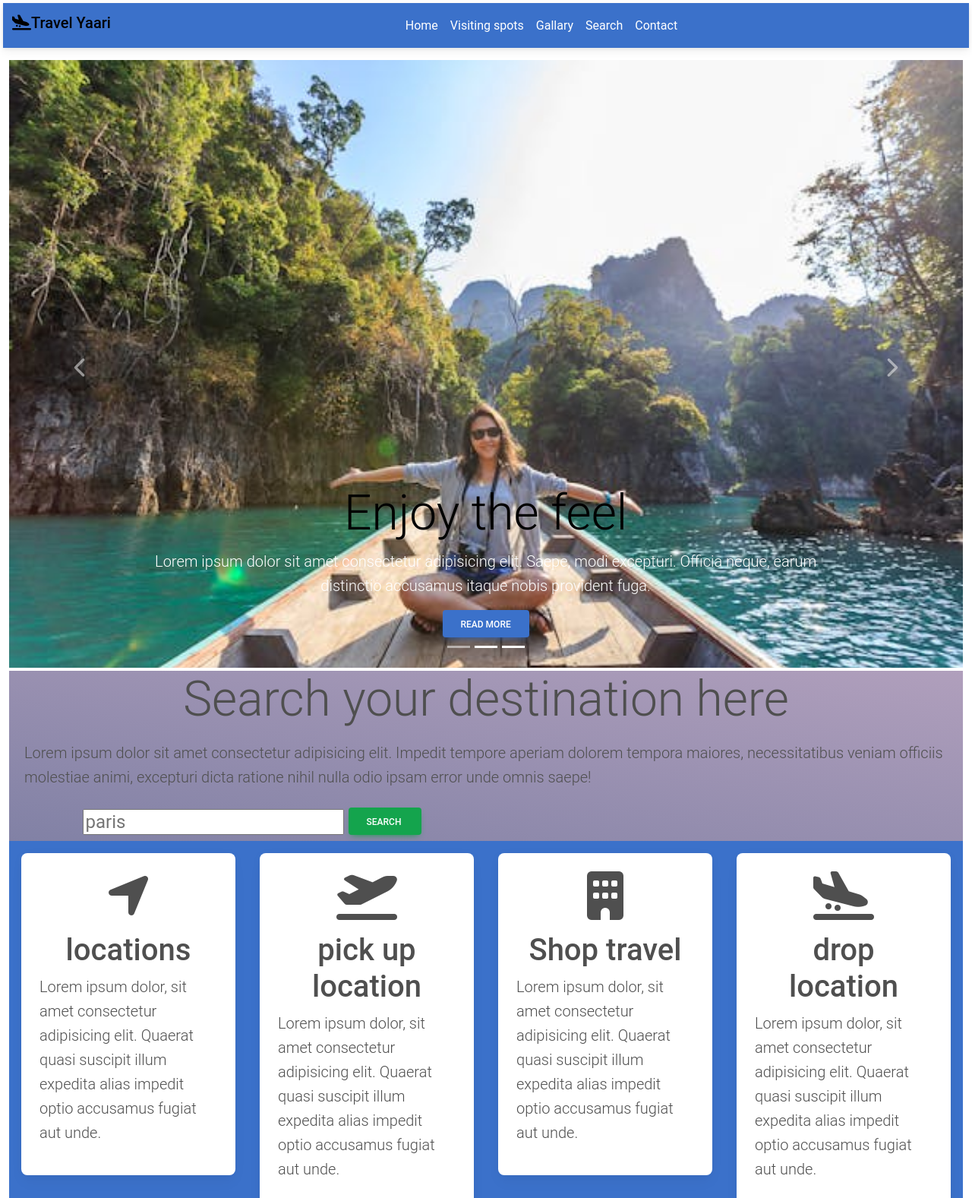
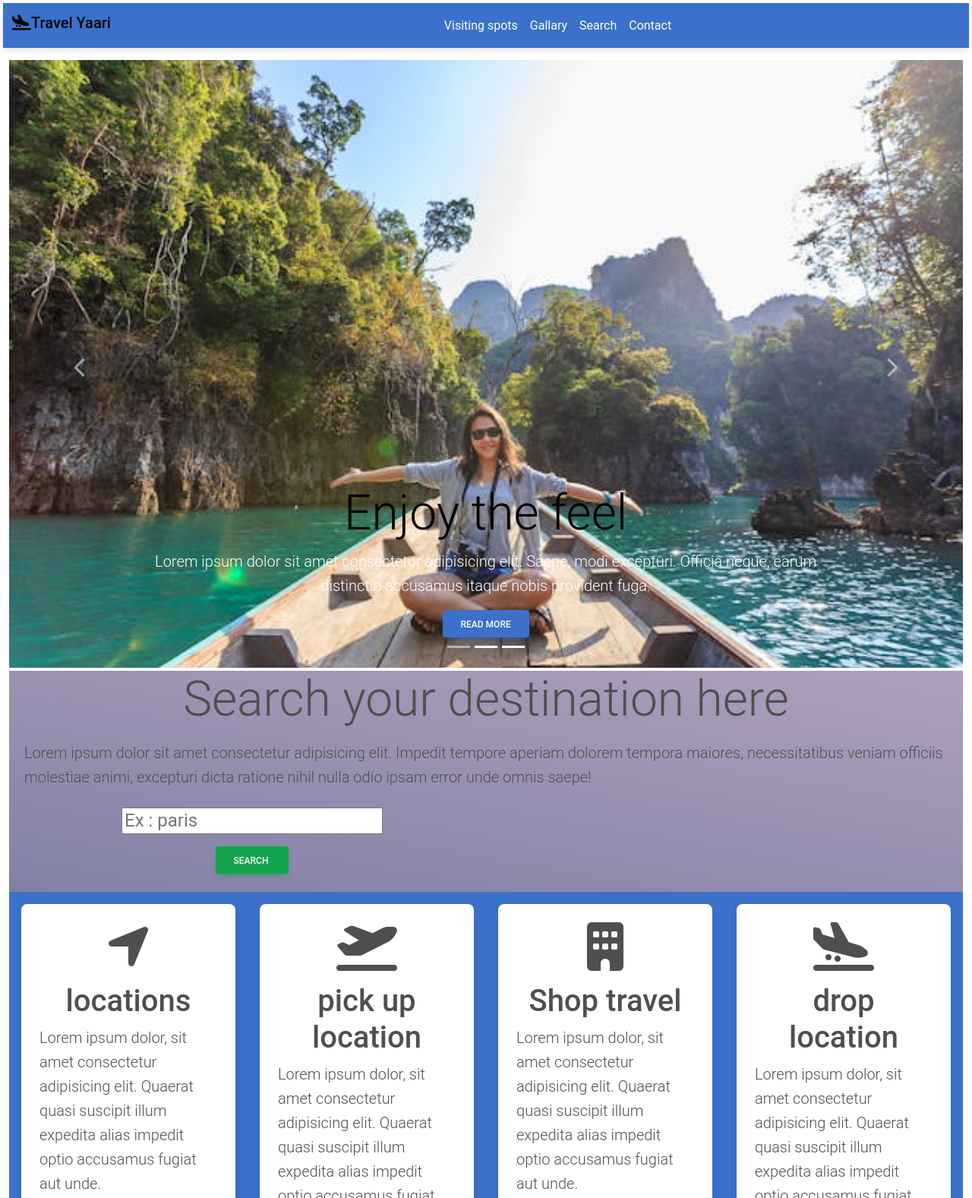
Before and after one commit to hemanth-reddy1537/travel_yari, a plain HTML site: page index.html in a window 1280 px wide. Shown: the top 1577 px of the page at 76% size. Drawn offline with nearby package versions, Linux system fonts and the light colour scheme.

Commit message:
new changes

```diff
--- a/index.html
+++ b/index.html
@@ -23,6 +23,9 @@
         .bg-light-pale{
             background-color: rgb(239, 229, 117);
         }
+        nav{
+            position:fixed;
+        }
     </style>
     <!-- <link rel="stylesheet" href="style.css"> -->
     <link rel="stylesheet" href="https://cdnjs.cloudflare.com/ajax/libs/animate.css/4.1.1/animate.min.css"/>
@@ -41,10 +44,10 @@
        <div class="collapse navbar-collapse" id="travelnav">
         <ul class="navbar-nav m-auto">
             <li class="nav-item text-white">
-                <a href="http://127.0.0.1:3002/Travel_yari/index.html" class="nav-link text-white">Home </a>
+                <a href="#home">Home </a>
             </li>
             <li class="nav-item ">
-                <a href="#visiting_spots" class="nav-link text-white">Visiting spots</a>
+                <a href="#Visiting_spots" class="nav-link text-white">Visiting spots</a>
             </li>
             <li class="nav-item">
                 <a href="#gallary" class="nav-link text-white">Gallary</a>
@@ -60,7 +63,7 @@
     </div>
     </nav>
     </div>
-    <div class="container-fluid mt-3">
+    <div class="container-fluid mt-3" id="home">
         <div class="carousel slide" id="travel" data-bs-ride="carousel">
             <div class="carousel-indicators">
                 <button type="button" data-bs-target="#travel" data-bs-slide-to="0" class="active"></button>
@@ -102,19 +105,21 @@
                 </button>
             </div>
         </div>
-        <div class="container-fluid mt-1  bg-success-lite">
+        <div class="container-fluid mt-1  bg-success-lite" id="search">
             <div class="row">
                 <div class="col">
                     <h4 class="display-3 text-center">Search your destination here</h4>
                     <p class="lead p-2 ">Lorem ipsum dolor sit amet consectetur adipisicing elit. Impedit tempore aperiam dolorem tempora maiores, necessitatibus veniam officiis molestiae animi, excepturi dicta ratione nihil nulla odio ipsam error unde omnis saepe!</p>
                     <div class="col-md-6 text-center h4">
-                        <input type="search" placeholder="paris">
+                        <input type="search" placeholder="Ex : paris">
+                        <div class="p-3">
                         <input type="submit" value="search " class="btn btn-success text-white ">
+                        </div>
                     </div>
                 </div>
             </div>
         </div>
-        <div class="container-fluid bg-primary text-white" id="search">
+        <div class="container-fluid bg-primary text-white" >
             <div class="row">
 
                    <div class="col-md-3 p-3 ">
```
